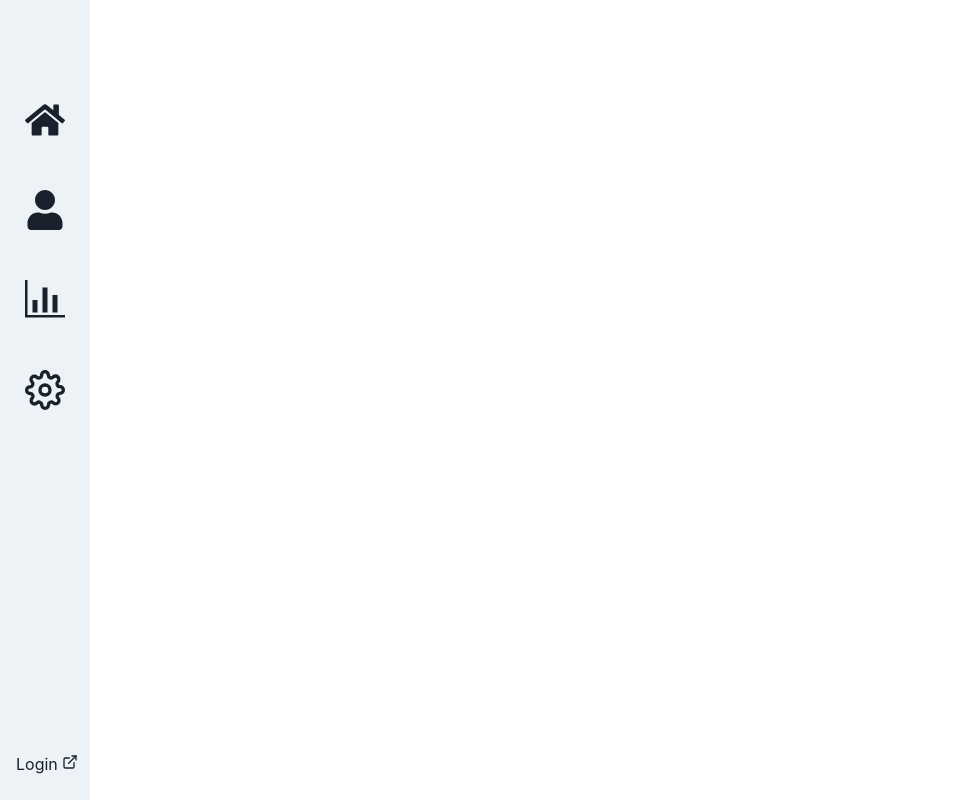
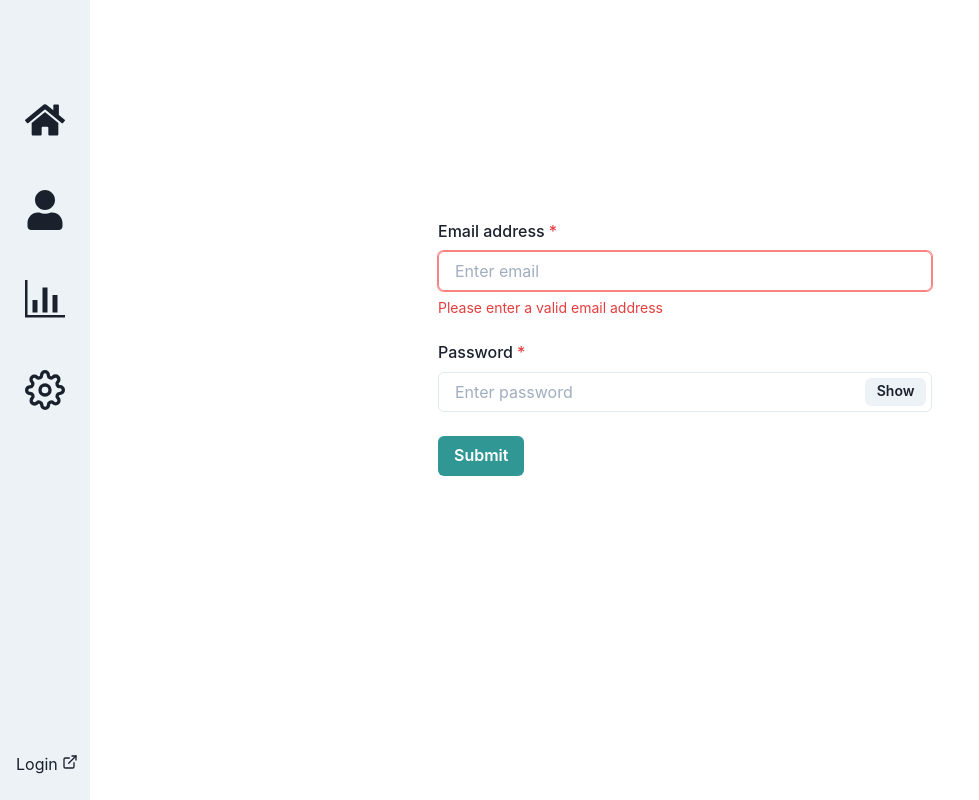
Before and after one commit to dakshkhetan/meetingstats-assignment, a React (Create React App) app: page /login in a window 1280 px wide. Shown: the whole page, without its empty margins (0-979 px from the left). Built offline with nearby package versions, Linux system fonts and the light colour scheme.

Commit message:
login page complete

```diff
--- a/src/pages/Login.jsx
+++ b/src/pages/Login.jsx
@@ -1,14 +1,107 @@
-import React from "react";
+import React, { useState } from "react";
+import { useHistory } from "react-router-dom";
 import { Helmet } from "react-helmet";
+import validator from "validator";
+import {
+  Container,
+  Box,
+  Button,
+  FormControl,
+  FormLabel,
+  FormErrorMessage,
+  InputGroup,
+  Input,
+  InputRightElement
+} from "@chakra-ui/react";
 
 const Login = () => {
+  const [isPasswordVisible, setPasswordVisibility] = useState(false);
+  const [isEmailValid, setEmailValidation] = useState(false);
+
+  const [formData, setFormData] = useState({
+    email: "",
+    password: ""
+  });
+
+  let history = useHistory();
+
+  const toggleVisibility = () => setPasswordVisibility(!isPasswordVisible);
+
+  const validateEmail = (email) => {
+    validator.isEmail(email)
+      ? setEmailValidation(true)
+      : setEmailValidation(false);
+  };
+
+  const onChangeHandler = (e) => {
+    setFormData({ ...formData, [e.target.name]: e.target.value });
+
+    if (e.target.name === "email") {
+      validateEmail(e.target.value);
+    }
+  };
+
+  const handleSubmit = () => {
+    const { password } = formData;
+
+    if (isEmailValid && password && password.length > 0) {
+      history.push("/");
+    }
+  };
+
   return (
     <>
       <Helmet>
         <title>Login | MeetingStats</title>
       </Helmet>
 
-      <div>Login Page</div>
+      <Box pl="7%">
+        <Container mt="15%" w="70%" centerContent>
+          <Box bg="white" p="10" w="100%">
+            <FormControl isRequired isInvalid={!isEmailValid}>
+              <FormLabel>Email address</FormLabel>
+              <Input
+                name="email"
+                type="email"
+                placeholder="Enter email"
+                isInvalid={!isEmailValid}
+                errorBorderColor="red.300"
+                onChange={onChangeHandler}
+              />
+              <FormErrorMessage>
+                Please enter a valid email address
+              </FormErrorMessage>
+
+              <FormLabel mt="6">Password</FormLabel>
+              <InputGroup size="md">
+                <Input
+                  name="password"
+                  type={isPasswordVisible ? "text" : "password"}
+                  placeholder="Enter password"
+                  isInvalid={false}
+                  pr="4.5rem"
+                  onChange={onChangeHandler}
+                />
+                <InputRightElement width="4.5rem">
+                  <Button h="1.75rem" size="sm" onClick={toggleVisibility}>
+                    {isPasswordVisible ? "Hide" : "Show"}
+                  </Button>
+                </InputRightElement>
+              </InputGroup>
+
+              <Button
+                type="submit"
+                mt="6"
+                colorScheme="teal"
+                variant="solid"
+                onClick={handleSubmit}
+              >
+                Submit
+              </Button>
+            </FormControl>
+          </Box>
+        </Container>
+      </Box>
     </>
   );
 };
```
